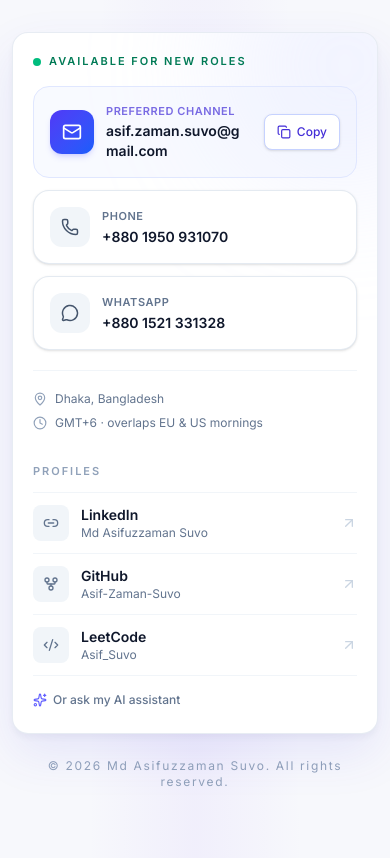
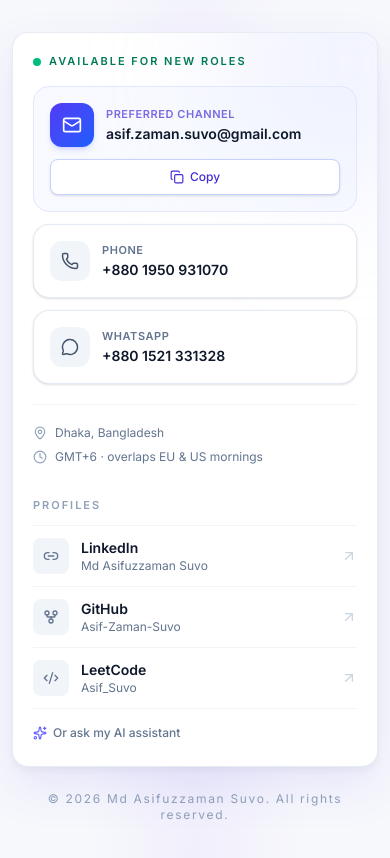
Before and after one commit to Asif-Zaman-Suvo/Portfolio, a Next.js app: page / in a window 390 px wide. Shown: the part 11126-11984 px from the top of the page. Built offline with nearby package versions, Linux system fonts and the light colour scheme; no server answers.

Commit message:
Update preffered channel section in mobile responsive

```diff
--- a/components/ContactSection.tsx
+++ b/components/ContactSection.tsx
@@ -126,7 +126,7 @@ export function ContactSection() {
                     </p>
                     <a
                       href={`mailto:${EMAIL}`}
-                      className="mt-0.5 block break-all text-sm font-semibold text-slate-900 underline-offset-4 transition hover:text-indigo-700 hover:underline sm:text-base"
+                      className="mt-0.5 block break-words text-[13px] font-semibold text-slate-900 underline-offset-4 transition hover:text-indigo-700 hover:underline min-[380px]:text-sm sm:text-base"
                     >
                       {EMAIL}
                     </a>
@@ -135,7 +135,7 @@ export function ContactSection() {
                     type="button"
                     onClick={copyEmail}
                     aria-label={copied ? "Email copied" : "Copy email address"}
-                    className="inline-flex h-9 items-center gap-1.5 rounded-lg border border-indigo-200 bg-white px-3 text-xs font-medium text-indigo-700 shadow-sm transition hover:border-indigo-300 hover:bg-indigo-50"
+                    className="inline-flex h-9 w-full shrink-0 items-center justify-center gap-1.5 rounded-lg border border-indigo-200 bg-white px-3 text-xs font-medium text-indigo-700 shadow-sm transition hover:border-indigo-300 hover:bg-indigo-50 sm:w-auto"
                   >
                     {copied ? (
                       <>
```
